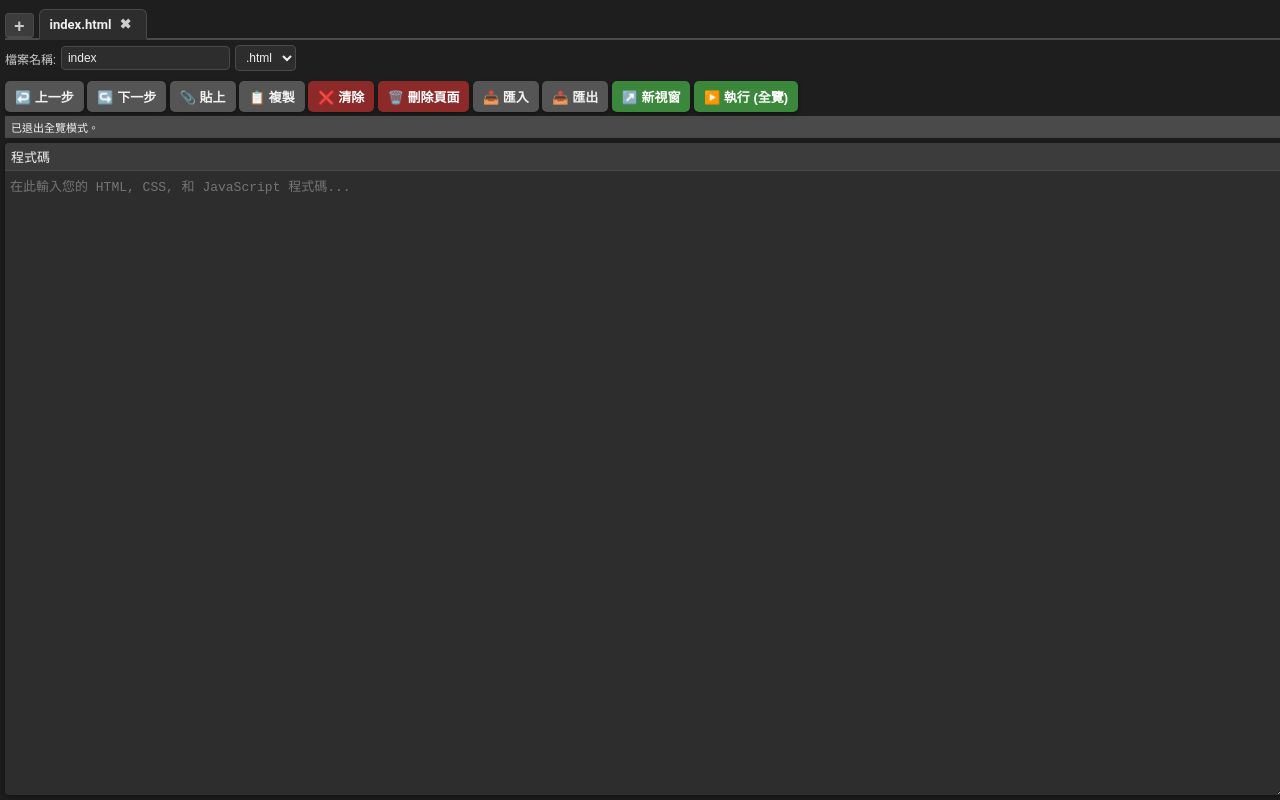
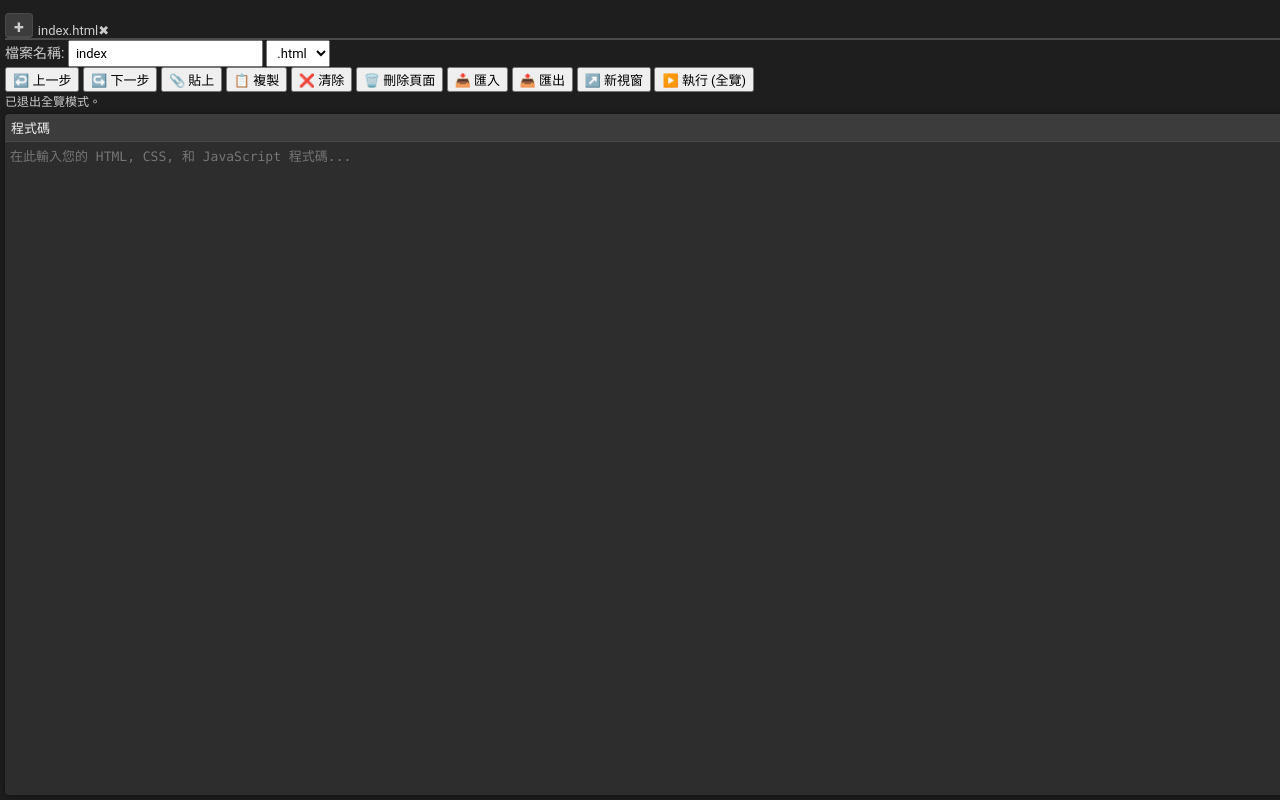
Before and after one commit to leo50328/goodhtml, a plain HTML site: page index.html in a window 1280 px wide. Drawn offline with nearby package versions, Linux system fonts and the light colour scheme.

Commit message:
Enhance HTML with highlight.js and style updates
Updated the title to include '高亮修復' and added highlight.js for syntax highlighting. Adjusted styles and improved code structure for better readability.

```diff
--- a/index.html
+++ b/index.html
@@ -3,7 +3,13 @@
 <head>
     <meta charset="UTF-8">
     <meta name="viewport" content="width=device-width, initial-scale=1.0">
-    <title>HTMI 執行器</title>
+    <title>HTMI 執行器 (高亮修復)</title>
+
+    <link rel="stylesheet" href="https://cdnjs.cloudflare.com/ajax/libs/highlight.js/11.9.0/styles/atom-one-dark.min.css">
+    <script src="https://cdnjs.cloudflare.com/ajax/libs/highlight.js/11.9.0/highlight.min.js"></script>
+    <script src="https://cdnjs.cloudflare.com/ajax/libs/highlight.js/11.9.0/languages/xml.min.js"></script>
+    <script src="https://cdnjs.cloudflare.com/ajax/libs/highlight.js/11.9.0/languages/javascript.min.js"></script>
+
     <style>
         /* 顏色變量 */
         :root {
@@ -13,7 +19,7 @@
             --chrome-text-light: #cccccc;
             --chrome-text-dark: #f0f0f0;
             --chrome-border: #4a4a4a;
-            --primary-color: #3b873b; /* 深綠色 */
+            --primary-color: #3b873b;
             --primary-color-hover: #2e702e;
             --secondary-color: #555555;
             --secondary-color-hover: #444444;
@@ -21,7 +27,7 @@
             --danger-color-hover: #702121;
         }
 
-        /* 佔滿畫面設置 */
+        /* 2. 文字恢復原本的簡潔字體 */
         body {
             font-family: 'Google Sans', Roboto, Arial, sans-serif;
             margin: 0;
@@ -45,7 +51,6 @@
             min-height: 0;
         }
 
-        /* 頂部控制區 */
         .top-controls {
             display: flex;
             flex-direction: column;
@@ -53,7 +58,7 @@
             flex-shrink: 0;
         }
 
-        /* Google Chrome 分頁樣式 */
+        /* Tab Bar (保持 v9 排版) */
         .tab-bar {
             display: flex;
             justify-content: flex-start;
@@ -63,7 +68,6 @@
             height: 33px;
         }
 
-        /* 新增分頁按鈕 (放置在最左側) */
         #addNewFileButton {
             background-color: var(--chrome-tab-bg);
             color: var(--chrome-text-light);
@@ -79,73 +83,37 @@
             box-shadow: none;
             transition: background-color 0.1s;
             font-weight: bold;
-        }
-        #addNewFileButton:hover {
-            background-color: #444444;
+            font-family: inherit; /* 使用 body 字體 */
         }
 
-        .file-tabs {
-            display: flex;
-            gap: 0;
-            overflow-x: auto;
-            padding-bottom: 0;
-            margin-bottom: -2px;
-            flex-grow: 1;
+        .file-tab {
+            /* 恢復 v9 的字體大小 */
+            font-size: 13px;
+            /* ... (其他樣式不變) */
         }
 
-        /* 單個分頁樣式 */
-        .file-tab {
-            display: flex;
-            align-items: center;
-            padding: 6px 15px 6px 10px;
-            cursor: pointer;
-            background-color: var(--chrome-tab-bg);
-            border: 1px solid var(--chrome-border);
-            border-bottom: none;
-            border-radius: 6px 6px 0 0;
-            font-size: 13px;
-            color: var(--chrome-text-light);
-            margin-right: 2px;
-            transition: background-color 0.1s;
-            white-space: nowrap;
-            user-select: none;
-        }
-        .file-tab:hover {
-            background-color: #444444;
-        }
-        /* 活動分頁 */
-        .file-tab.active {
-            background-color: var(--chrome-tab-active);
-            border-color: var(--chrome-border);
-            border-bottom: 2px solid var(--chrome-tab-active);
-            color: var(--chrome-text-dark);
-            font-weight: 600;
-        }
-        .file-tab .close-btn {
-            margin-left: 8px;
+        .filename-group {
             font-size: 14px;
-            color: var(--chrome-text-light);
-        }
-
-        /* 檔名和副檔名輸入區域 */
-        .filename-group {
-            display: flex;
-            align-items: center;
-            gap: 5px;
-            margin-top: 5px;
-            margin-bottom: 5px;
-            font-size: 12px;
         }
         #filename-base-input, #extension-select {
             padding: 4px 6px;
-            border: 1px solid var(--chrome-border);
-            border-radius: 4px;
-            font-size: 12px;
-            color: var(--chrome-text-dark);
-            background-color: var(--chrome-tab-active);
+            font-size: 13px; /* 與按鈕文字大小一致 */
+            font-family: inherit;
         }
 
-        /* 程式碼/預覽區佈局 */
+        /* Q版純黑按鈕樣式 */
+        .file-action-controls button {
+            font-size: 13px;
+            font-family: inherit; /* 使用 body 字體 */
+            /* ... (其他樣式不變) */
+        }
+
+        #status-message {
+            font-size: 12px;
+            font-family: inherit;
+        }
+
+        /* 1. 程式碼/預覽區佈局 (恢復 v9 基礎) */
         .editor-area {
             display: flex;
             gap: 5px;
@@ -177,65 +145,63 @@
             border-bottom: 1px solid var(--chrome-border);
         }
 
-        /* 程式碼編輯器 */
+        /* 程式碼高亮和編輯器的容器 */
+        .code-input-wrapper {
+            position: relative;
+            flex-grow: 1;
+            min-height: 0;
+        }
+
+        /* 隱藏的文字編輯區 (用於輸入) */
         #editor {
-            flex-grow: 1;
+            position: absolute;
+            top: 0;
+            left: 0;
+            width: 100%;
+            height: 100%;
             padding: 5px;
-            font-size: 13px;
+            box-sizing: border-box;
+            background: none;
+            color: transparent;
+            caret-color: white;
+            resize: none;
             border: none;
-            background-color: var(--chrome-tab-active);
-            color: var(--chrome-text-dark);
             outline: none;
+            font-size: 13px; /* 恢復正常字體大小 */
+            line-height: 1.5;
+            z-index: 2;
+            white-space: pre;
+            overflow: auto;
+            font-family: 'Consolas', 'Courier New', monospace; /* 編輯器使用等寬字體 */
         }
+
+        /* 顯示高亮程式碼的區塊 */
+        #highlighted-code {
+            position: absolute;
+            top: 0;
+            left: 0;
+            width: 100%;
+            height: 100%;
+            margin: 0;
+            padding: 5px;
+            box-sizing: border-box;
+            overflow: auto;
+            z-index: 1;
+            background-color: #2d2d2d;
+            font-size: 13px; /* 恢復正常字體大小 */
+            line-height: 1.5;
+            font-family: 'Consolas', 'Courier New', monospace;
+        }
+
+        #highlighted-code code {
+            display: block;
+            padding: 0;
+        }
+
         #preview-iframe {
             flex-grow: 1;
             border: none;
             background-color: white;
-        }
-
-        /* Q版純黑按鈕樣式 */
-        .file-action-controls { padding-top: 5px; }
-        .file-action-controls button {
-            padding: 6px 10px;
-            border-radius: 5px;
-            font-weight: bold;
-            font-size: 13px;
-            box-shadow: 0 2px 4px rgba(0, 0, 0, 0.4);
-            border: none;
-        }
-
-        .primary {
-            background-color: var(--primary-color);
-            color: white;
-        }
-        .primary:hover {
-            background-color: var(--primary-color-hover);
-            transform: translateY(-1px);
-        }
-        .secondary {
-            background-color: var(--secondary-color);
-            color: var(--chrome-text-dark);
-        }
-        .secondary:hover {
-            background-color: var(--secondary-color-hover);
-            transform: translateY(-1px);
-        }
-        .danger {
-            background-color: var(--danger-color);
-            color: white;
-        }
-        .danger:hover {
-            background-color: var(--danger-color-hover);
-            transform: translateY(-1px);
-        }
-
-        /* 訊息提示 */
-        #status-message {
-            padding: 3px 6px;
-            font-size: 11px;
-            margin-top: 4px;
-            background-color: var(--chrome-border);
-            color: var(--chrome-text-dark);
         }
     </style>
 </head>
@@ -245,15 +211,12 @@
     <div class="top-controls">
         <div class="tab-bar">
             <button class="secondary" onclick="addNewFileTab()" id="addNewFileButton">+</button>
-
-            <div class="file-tabs" id="fileTabs">
-                </div>
+            <div class="file-tabs" id="fileTabs"></div>
         </div>
 
         <div class="filename-group">
             <label>檔案名稱:</label>
             <input type="text" id="filename-base-input" placeholder="index" value="index">
-
             <select id="extension-select">
                 <option value=".html">.html</option>
                 <option value=".htm">.htm</option>
@@ -265,16 +228,12 @@
             <button class="secondary" onclick="undoCode()">↩️ 上一步</button>
             <button class="secondary" onclick="redoCode()">↪️ 下一步</button>
             <button class="secondary" onclick="pasteCode()">📎 貼上</button>
-
             <button class="secondary" onclick="copyCode()">📋 複製</button>
             <button class="danger" onclick="clearCode()">❌ 清除</button>
             <button class="danger" onclick="deleteFile(activeFile)">🗑️ 刪除頁面</button>
-
             <button class="secondary" onclick="loadFromFile()">📥 匯入</button>
             <button class="secondary" onclick="exportToFile()">📤 匯出</button>
-
             <button class="primary" onclick="executeCodeNewWindow()">↗️ 新視窗</button>
-
             <button class="primary" onclick="toggleExecutePreview()" id="executeButton">▶️ 執行 (全覽)</button>
         </div>
 
@@ -284,7 +243,12 @@
     <div class="editor-area" id="editorArea">
         <div class="code-panel">
             <div class="panel-title">程式碼</div>
-            <textarea id="editor" placeholder="在此輸入您的 HTML, CSS, 和 JavaScript 程式碼..."></textarea>
+
+            <div class="code-input-wrapper">
+                <textarea id="editor" placeholder="在此輸入您的 HTML, CSS, 和 JavaScript 程式碼..."></textarea>
+
+                <pre><code class="language-xml" id="highlighted-code"></code></pre>
+            </div>
         </div>
 
         <div class="preview-panel" id="previewPanel">
@@ -297,6 +261,7 @@
 <script>
     // --- 核心變數和 DOM 引用 ---
     const editor = document.getElementById('editor');
+    const highlightedCode = document.getElementById('highlighted-code');
     const filenameBaseInput = document.getElementById('filename-base-input');
     const extensionSelect = document.getElementById('extension-select');
     const fileTabsContainer = document.getElementById('fileTabs');
@@ -305,38 +270,58 @@
     const executeButton = document.getElementById('executeButton');
     const body = document.body;
 
-    const STORAGE_KEY = 'htmi_project_data_final_v9';
+    const STORAGE_KEY = 'htmi_project_data_final_v13';
     let projectData = {};
     let activeFile = 'index';
     let isPreviewVisible = false;
 
-    // --- 歷史記錄與編輯功能 ---
-    let history = {
-        stack: [],
-        pointer: -1,
-        limit: 50
-    };
+    // --- 程式碼高亮邏輯 ---
 
-    function pushHistory() {
-        if (editor.value === (history.stack[history.pointer]?.code || '')) {
-            return;
+    /**
+     * 執行程式碼高亮和滾動同步
+     */
+    function applyHighlight() {
+        const code = editor.value;
+        const extension = extensionSelect.value;
+
+        let lang = 'xml';
+        if (extension === '.txt') {
+            lang = 'plaintext';
+        } else if (extension === '.html' || extension === '.htm') {
+            lang = 'xml'; // 適用於 HTML
         }
 
-        if (history.pointer < history.stack.length - 1) {
-            history.stack = history.stack.slice(0, history.pointer + 1);
-        }
+        // 1. 更新高亮內容
+        highlightedCode.textContent = code;
+        highlightedCode.className = 'language-' + lang;
 
-        history.stack.push({
-            code: editor.value,
-            baseName: filenameBaseInput.value,
-            extension: extensionSelect.value
-        });
+        // 2. 調用 highlight.js 渲染
+        hljs.highlightElement(highlightedCode);
 
-        if (history.stack.length > history.limit) {
-            history.stack.shift();
-        } else {
-            history.pointer++;
-        }
+        // 3. 同步滾動位置
+        highlightedCode.parentElement.scrollTop = editor.scrollTop;
+    }
+
+    editor.addEventListener('input', () => {
+        applyHighlight();
+        // 其餘邏輯 (儲存和歷史記錄)
+        clearTimeout(inputTimer);
+        saveProjectData();
+        inputTimer = setTimeout(pushHistory, 500);
+    });
+
+    // 確保滾動條同步
+    editor.addEventListener('scroll', () => {
+        highlightedCode.parentElement.scrollTop = editor.scrollTop;
+    });
+
+    // --- 歷史記錄與編輯功能 ---
+    let history = { stack: [], pointer: -1, limit: 50 };
+    function pushHistory() {
+        if (editor.value === (history.stack[history.pointer]?.code || '')) return;
+        if (history.pointer < history.stack.length - 1) history.stack = history.stack.slice(0, history.pointer + 1);
+        history.stack.push({ code: editor.value, baseName: filenameBaseInput.value, extension: extensionSelect.value });
+        if (history.stack.length > history.limit) history.stack.shift(); else history.pointer++;
     }
 
     function applyHistory(newPointer) {
@@ -347,25 +332,15 @@
             filenameBaseInput.value = state.baseName;
             extensionSelect.value = state.extension;
             saveProjectData();
+            applyHighlight();
         }
     }
 
     window.undoCode = function() {
-        if (history.pointer > 0) {
-            applyHistory(history.pointer - 1);
-            showStatus('已撤銷上一步。');
-        } else {
-            showStatus('已是第一步。');
-        }
+        if (history.pointer > 0) { applyHistory(history.pointer - 1); showStatus('已撤銷上一步。'); } else { showStatus('已是第一步。'); }
     }
-
     window.redoCode = function() {
-        if (history.pointer < history.stack.length - 1) {
-            applyHistory(history.pointer + 1);
-            showStatus('已重做下一步。');
-        } else {
-            showStatus('已是最新狀態。');
-        }
+        if (history.pointer < history.stack.length - 1) { applyHistory(history.pointer + 1); showStatus('已重做下一步。'); } else { showStatus('已是最新狀態。'); }
     }
 
     window.pasteCode = async function() {
@@ -378,42 +353,32 @@
             editor.focus();
             pushHistory();
             saveProjectData();
+            applyHighlight();
             showStatus('已從剪貼簿貼上。');
         } catch (err) {
             showStatus('貼上失敗，請檢查瀏覽器權限。');
         }
     }
 
-    // --- 輔助函式 ---
+    // --- 輔助函式 (保持不變) ---
     function showStatus(message, duration = 2000) {
         statusMessage.textContent = message;
         statusMessage.classList.add('visible');
-        setTimeout(() => {
-            statusMessage.classList.remove('visible');
-        }, duration);
+        setTimeout(() => { statusMessage.classList.remove('visible'); }, duration);
     }
-
     function getMimeType(ext) {
-        switch (ext) {
-            case '.txt': return 'text/plain';
-            case '.html':
-            case '.htm':
-            default: return 'text/html';
-        }
+        switch (ext) { case '.txt': return 'text/plain'; case '.html': case '.htm': default: return 'text/html'; }
     }
-
     function getFullFilename(base, ext) {
         return base.replace(/\.(html|txt|htm)$/i, '') + ext;
     }
 
-    // --- 內嵌預覽切換邏輯 ---
-
+    // --- 內嵌預覽切換邏輯 (保持不變) ---
     function enterPreviewMode() {
         const code = editor.value;
         const blob = new Blob([code], { type: 'text/html' });
         const blobUrl = URL.createObjectURL(blob);
         previewIframe.src = blobUrl;
-
         body.classList.remove('default-mode');
         body.classList.add('preview-mode');
         executeButton.textContent = '◀️ 退出全覽';
@@ -430,27 +395,15 @@
     }
 
     window.toggleExecutePreview = function() {
-        if (isPreviewVisible) {
-            exitPreviewMode();
-        } else {
-            enterPreviewMode();
-        }
+        if (isPreviewVisible) { exitPreviewMode(); } else { enterPreviewMode(); }
     }
 
-    // --- 檔案與儲存邏輯 ---
-
+    // --- 檔案與儲存邏輯 (保持不變) ---
     function loadProjectData() {
         const storedData = localStorage.getItem(STORAGE_KEY);
-        if (storedData) {
-            projectData = JSON.parse(storedData);
-        } else {
-            projectData = {
-                'index': { baseName: 'index', extension: '.html', code: '' }
-            };
-        }
-        if (!projectData[activeFile]) {
-            activeFile = Object.keys(projectData)[0];
-        }
+        if (storedData) { projectData = JSON.parse(storedData); }
+        else { projectData = { 'index': { baseName: 'index', extension: '.html', code: '' } }; }
+        if (!projectData[activeFile]) activeFile = Object.keys(projectData)[0];
     }
 
     function saveProjectData() {
@@ -470,6 +423,7 @@
             extensionSelect.value = file.extension;
             updateTabs();
             exitPreviewMode();
+            applyHighlight();
         }
     }
 
@@ -489,56 +443,35 @@
         Object.values(projectData).forEach(file => {
             const tab = document.createElement('div');
             tab.classList.add('file-tab');
-            if (file.baseName === activeFile) {
-                tab.classList.add('active');
-            }
+            if (file.baseName === activeFile) tab.classList.add('active');
             tab.textContent = file.baseName + file.extension;
             tab.onclick = () => window.switchFile(file.baseName);
-
-            tab.onmousedown = (e) => {
-                if (e.button === 1) {
-                    e.preventDefault();
-                    window.deleteFile(file.baseName);
-                }
-            };
-
+            tab.onmousedown = (e) => { if (e.button === 1) { e.preventDefault(); window.deleteFile(file.baseName); } };
             const closeBtn = document.createElement('span');
             closeBtn.classList.add('close-btn');
             closeBtn.innerHTML = '✖';
-            closeBtn.onclick = (e) => {
-                e.stopPropagation();
-                window.deleteFile(file.baseName);
-            };
+            closeBtn.onclick = (e) => { e.stopPropagation(); window.deleteFile(file.baseName); };
             tab.appendChild(closeBtn);
             fileTabsContainer.appendChild(tab);
         });
     }
 
     window.deleteFile = function(baseName) {
-        if (Object.keys(projectData).length === 1) {
-            showStatus('無法刪除最後一個檔案。');
-            return;
-        }
-
+        if (Object.keys(projectData).length === 1) { showStatus('無法刪除最後一個檔案。'); return; }
         if (projectData[baseName]) {
             delete projectData[baseName];
             saveProjectData();
-
-            if (baseName === activeFile) {
-                activeFile = Object.keys(projectData)[0];
-            }
+            if (baseName === activeFile) activeFile = Object.keys(projectData)[0];
             loadActiveFile();
             showStatus(`頁面 ${baseName} 已刪除。`);
         }
     }
 
-    // --- 介面操作函式 (其餘功能) ---
-
+    // --- 介面操作函式 (保持不變) ---
     window.executeCodeNewWindow = function() {
         const code = editor.value;
         const blob = new Blob([code], { type: 'text/html' });
         const blobUrl = URL.createObjectURL(blob);
-
         window.open(blobUrl, '_blank');
         showStatus('在新視窗中開啟預覽。');
     }
@@ -548,18 +481,8 @@
         let newBaseName = 'index';
         let counter = 1;
         let finalBaseName = newBaseName;
-
-        while (projectData[finalBaseName]) {
-            finalBaseName = `${newBaseName}_${counter}`;
-            counter++;
-        }
-
-        projectData[finalBaseName] = {
-            baseName: finalBaseName,
-            extension: '.html',
-            code: '',
-        };
-
+        while (projectData[finalBaseName]) { finalBaseName = `${newBaseName}_${counter}`; counter++; }
+        projectData[finalBaseName] = { baseName: finalBaseName, extension: '.html', code: '', };
         activeFile = finalBaseName;
         loadActiveFile();
         showStatus(`已新增頁面：${finalBaseName}.html`);
@@ -570,6 +493,7 @@
         saveProjectData();
         pushHistory();
         exitPreviewMode();
+        applyHighlight();
         showStatus('程式碼已清除。');
     }
 
@@ -585,17 +509,13 @@
         const file = projectData[activeFile];
         const filename = getFullFilename(file.baseName, file.extension);
         const mimeType = getMimeType(file.extension);
-
         const blob = new Blob([file.code], { type: mimeType });
         const a = document.createElement('a');
-
         a.href = URL.createObjectURL(blob);
         a.download = filename;
-
         document.body.appendChild(a);
         a.click();
         document.body.removeChild(a);
-
         showStatus(`檔案 "${filename}" 已匯出。`);
     }
 
@@ -603,31 +523,21 @@
         const fileInput = document.createElement('input');
         fileInput.type = 'file';
         fileInput.accept = '.html, .htm, .txt, .htmi';
-
         showStatus(`請選擇檔案匯入，將覆蓋當前頁面：${activeFile}${projectData[activeFile].extension}`);
-
         fileInput.onchange = e => {
             const file = e.target.files[0];
             if (!file) return;
-
             const reader = new FileReader();
             reader.onload = event => {
                 const parts = file.name.split('.');
                 const ext = parts.length > 1 ? '.' + parts.pop().toLowerCase() : '.html';
                 const baseName = parts.slice(0, -1).join('.') || 'index';
-
-                projectData[activeFile] = {
-                    baseName: baseName,
-                    extension: ext,
-                    code: event.target.result
-                };
-
+                projectData[activeFile] = { baseName: baseName, extension: ext, code: event.target.result };
                 loadActiveFile();
                 showStatus(`檔案 "${file.name}" 匯入成功。`);
             };
             reader.readAsText(file);
         };
-
         fileInput.click();
     }
 
@@ -636,7 +546,6 @@
     filenameBaseInput.addEventListener('input', () => {
         const oldBaseName = activeFile;
         const newBaseName = filenameBaseInput.value.trim() || 'untitled';
-
         if (newBaseName !== oldBaseName) {
             if (projectData[oldBaseName]) {
                 projectData[newBaseName] = { ...projectData[oldBaseName] };
@@ -648,15 +557,12 @@
         updateTabs();
     });
 
-    extensionSelect.addEventListener('change', saveProjectData);
+    extensionSelect.addEventListener('change', () => {
+        saveProjectData();
+        applyHighlight();
+    });
 
     let inputTimer;
-    editor.addEventListener('input', () => {
-        clearTimeout(inputTimer);
-        saveProjectData();
-        inputTimer = setTimeout(pushHistory, 500);
-    });
-
 
     loadProjectData();
     loadActiveFile();
```
